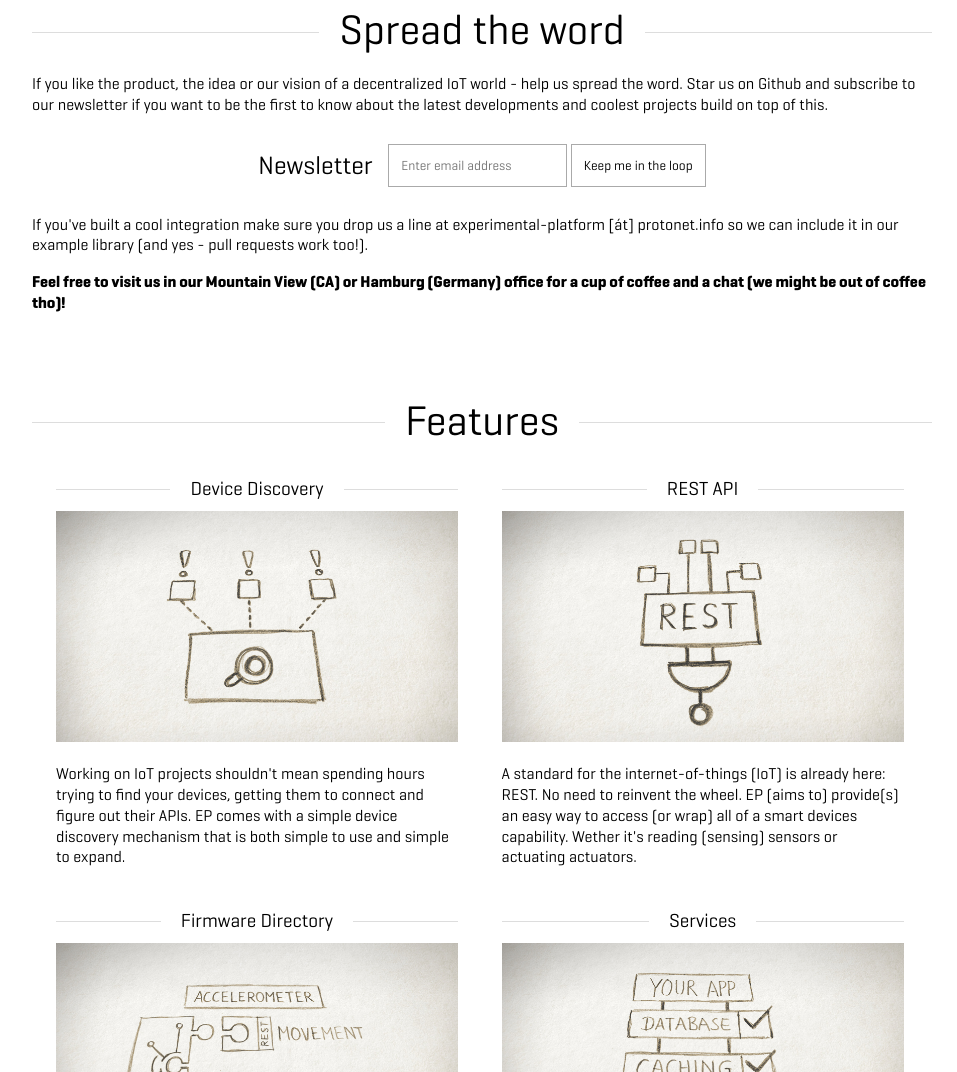
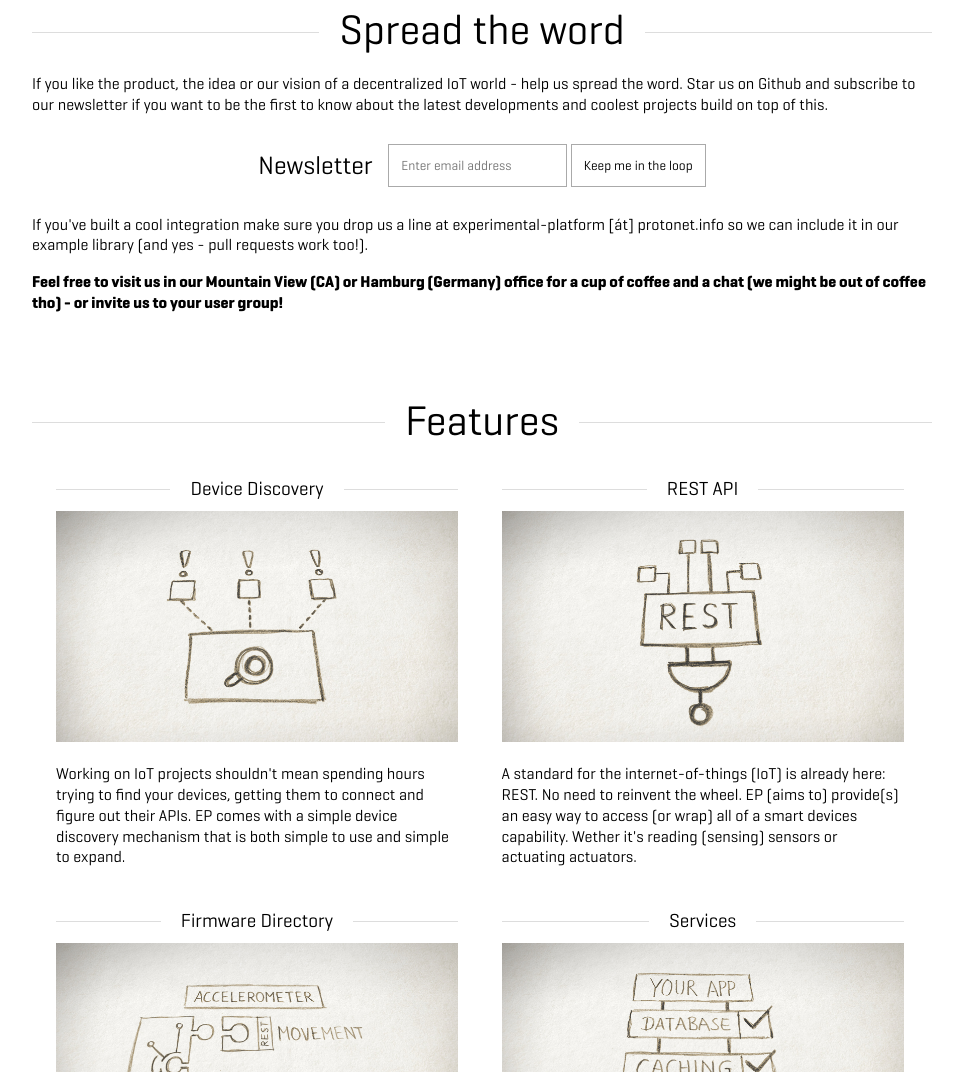
Before and after one commit to experimental-platform/experimental-platform.github.io, a website: page welcome/index.html in a window 1280 px wide. Shown: the part 3319-4391 px from the top of the page, without its empty margins (158-1115 px from the left). Drawn offline with Linux system fonts and the light colour scheme.

Commit message:
involve ourselves more in things like user groups

```diff
--- a/welcome/index.html
+++ b/welcome/index.html
@@ -148,7 +148,7 @@ git push platform master</code>
         If you've built a cool integration make sure you drop us a line at experimental-platform [át] protonet.info so we can include it in our example library (and yes - pull requests work too!).
       </p>
       <p>
-        <strong>Feel free to visit us in our Mountain View (CA) or Hamburg (Germany) office for a cup of coffee and a chat (we might be out of coffee tho)!</strong>
+        <strong>Feel free to visit us in our Mountain View (CA) or Hamburg (Germany) office for a cup of coffee and a chat (we might be out of coffee tho) - or invite us to your user group!</strong>
       </p>
     </div><!-- /.share -->
 
```
